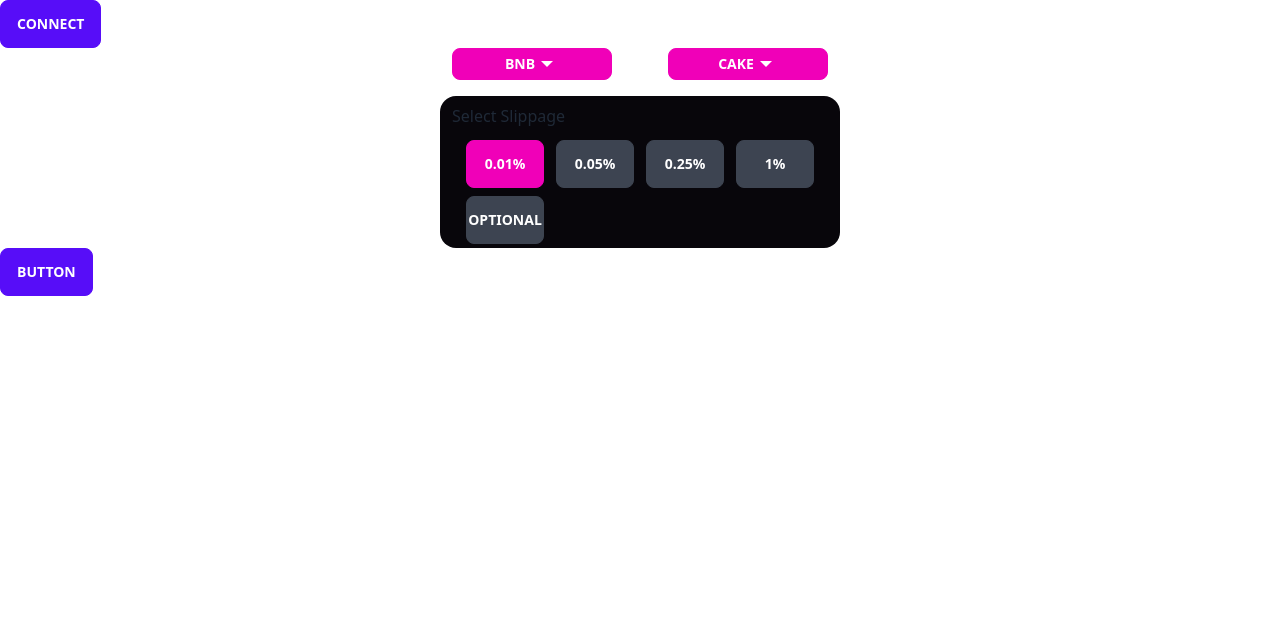
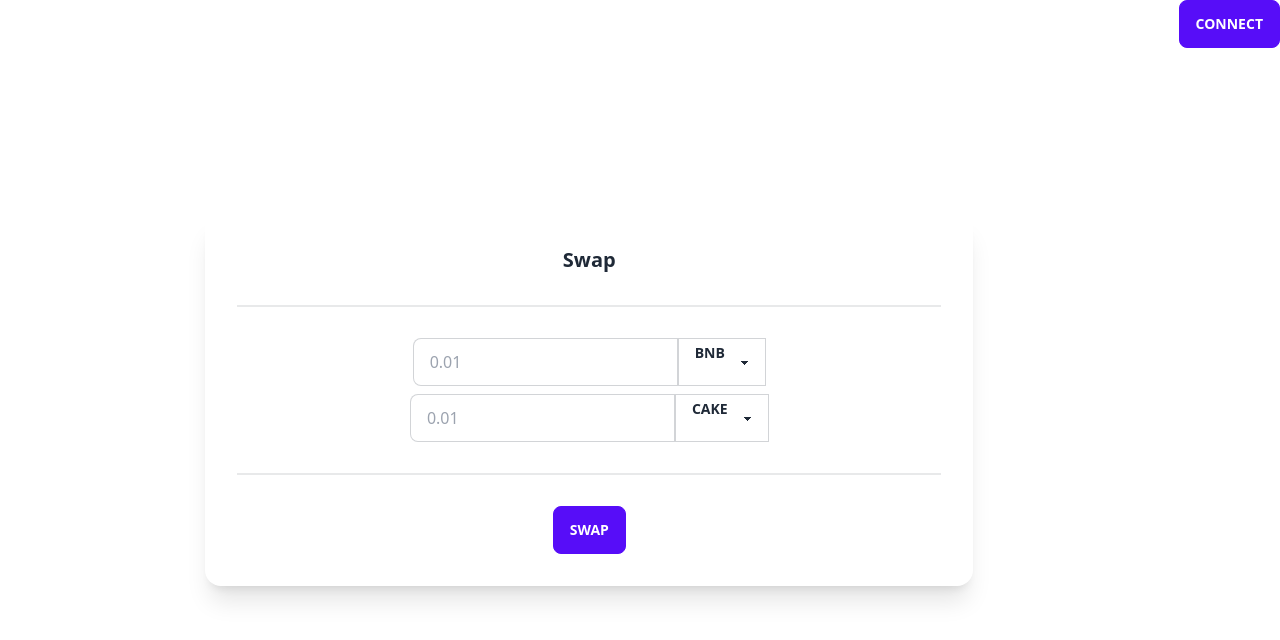
Before and after one commit to DarkMiclos/DrumSwap-Hackathon, a React (Vite) app in the folder frontend/: page / in a window 1280 px wide. Shown: the top 640 px of the page. Built offline with nearby package versions, Linux system fonts and the light colour scheme.

Commit message:
Reorganize how the frontend looks from the existing react components that we have written so far.

```diff
--- a/frontend/src/App.tsx
+++ b/frontend/src/App.tsx
@@ -1,23 +1,17 @@
 import React from "react";
-import { useWallet } from "./hook/useWallet";
+import { useWallet, isWalletConnected } from "./hook/useWallet";
 import ConnectButton from "./components/ConnectButton";
 import Swap from "./components/Swap";
 import Pool from "./components/Pool";
+import Slippage from "./components/Slippage";
 
 const App = () => {
   const { currentAccount } = useWallet();
 
-  const handleClick = async () => {
-    console.log("test");
-  };
-
   return (
     <>
       <ConnectButton />
-      <Pool></Pool>
-      <button onClick={handleClick} className="btn btn-primary">
-        button
-      </button>
+      <Swap></Swap>
     </>
   );
 };
--- a/frontend/src/components/ConnectButton.tsx
+++ b/frontend/src/components/ConnectButton.tsx
@@ -1,4 +1,4 @@
-import { useWallet } from "../hook/useWallet";
+import { useWallet, isWalletConnected } from "../hook/useWallet";
 
 type Props = {
   className?: string;
@@ -10,12 +10,23 @@
   const handleClick = () => {
     connectWallet();
   };
+  if(isWalletConnected) {
+    return (
+      <div className="float-right">
+        <button className={`btn btn-primary ${className}`}>
+        Disconnect
+      </button>
+      </div>
+    );
+  }
+  else {
+    return (
 
-  return (
-    <button onClick={handleClick} className={`btn btn-primary ${className}`}>
-      Connect
-    </button>
-  );
+      <button onClick={handleClick} className={`btn float-right btn-primary ${className}`}>
+        Connect
+      </button>
+    );
+  }
 };
 
 export default ConnectButton;
--- a/frontend/src/components/Pool.tsx
+++ b/frontend/src/components/Pool.tsx
@@ -1,78 +1,62 @@
-import { IoMdArrowDropdown } from "react-icons/io";
-import TokenSelectionButton from "./TokenSelectionButton";
-import { useRecoilValue } from "recoil";
-import { swapFromTokenState, swapToTokenState } from "../utils/atom";
-import { useState } from "react";
+import React from "react";
+import { ethers } from "ethers";
+import contractABI from "../abi/drumfactory.json";
+import { getEthereum } from "../utils/ethereum";
+
+const contractAdress = "0x802B7cCc3cc79aA41FCb67B9c4e73ec5B121A9d6";
 
 const Pool = () => {
-  const swapFromToken = useRecoilValue(swapFromTokenState);
-  const swapToToken = useRecoilValue(swapToTokenState);
-  const [feeTier, setFeeTier] = useState<number>(0);
+    let getContract = () => {
+        if(window.ethereum) {
+            const provider = new ethers.providers.Web3Provider(window.ethereum);
+            const signer = provider.getSigner();
+            let contract = new ethers.Contract(
+            contractAdress,
+            contractABI,
+            signer
+            );
+            return contract;
+        }
+    }
 
-  const feeTiers = ["0.01%", "0.05%", "0.25%", "1%", "optional"];
+    let createPair = (tokenAdressA: string, tokenAdressB: string) => {
+        getContract()?.createPair(tokenAdressA, tokenAdressB);
+    }
 
-  const handleClick = (e: React.MouseEvent<HTMLButtonElement>) => {
-    setFeeTier(Number(e.currentTarget.id));
-  };
+    let allPairs = () => {
+        console.log(getContract()?.getPair("0xCea5BFE9542eDf828Ebc2ed054CA688f0224796f", "0x16B3b6c340aaB14A6696D66fA1C319B371AFeBd1"));
+    }
 
-  return (
-    <div className="w-[400px] rounded-2xl mx-auto">
-      {/* Select tokens */}
-      <div className=" w-full h-[40px]">
-        <div className=" w-full h-[32px] my-auto">
-          <TokenSelectionButton
-            type="from"
-            className="btn btn-sm btn-secondary w-[40%] mx-3"
-          >
-            {swapFromToken}
-            <IoMdArrowDropdown size={24} />
-          </TokenSelectionButton>
-
-          <TokenSelectionButton
-            type="to"
-            className="btn btn-sm btn-secondary w-[40%] float-right mx-3"
-          >
-            {swapToToken}
-            <IoMdArrowDropdown size={24} />
-          </TokenSelectionButton>
-          <div className="clear-right" />
+    return (
+        <div className="flex justify-center items-center h-screen">
+            <div className="card w-[60vw] w-min-[60vw] shadow-xl">
+            <div className="card-body">
+                <h2 className="card-title justify-center">Add Liquidity</h2>
+                <div className="divider"></div>
+                <label className="input-group flex justify-center">
+                    <input type="text" placeholder="0.01" className="input input-bordered" />
+                    <select className="select select-bordered">
+                        <option disabled selected>ETH </option>
+                        <option>BTC</option>
+                        <option>DRUM</option>
+                    </select>
+                </label>
+                <label className="input-group flex justify-center">
+                    <input type="text" placeholder="0.01" className="input input-bordered" />
+                    <select className="select select-bordered">
+                        <option disabled selected>ETH </option>
+                        <option>BTC</option>
+                        <option>DRUM</option>
+                    </select>
+                </label>
+                <div className="divider"></div>
+                <div className="card-actions justify-center">
+                    <button className="btn btn-primary" onClick={allPairs}>Add Liquidity</button>
+                </div>
+            </div>
         </div>
-      </div>
-      <div className="w-full h-[calc(100%-40px)] bg-[#08060b] rounded-2xl">
-        {/* Select fees */}
-        <h3 className="text-md ml-3 mt-2 leading-10">Select Slippage</h3>
-        <div className="h-full">
-          <div className=" grid grid-cols-4 w-[90%] mx-auto h-fit bottom-[10px]">
-            {feeTiers.map((fee, index) => (
-              <button
-                key={index}
-                id={index.toString()}
-                onClick={handleClick}
-                className={`btn ${
-                  feeTier === index ? "btn-secondary" : ""
-                } no-animation w-[78px] mx-auto my-1`}
-              >
-                {fee}
-              </button>
-            ))}
-          </div>
-          {feeTier === 4 && (
-            <div className="text-center">
-              <input
-                type="text"
-                className="input input-secondary my-3 w-[90%]"
-                placeholder="type slippage"
-              />
-            </div>
-          )}
-
-          {/* <button className="absolute btn btn-ghost w-[90%] left-0 right-0 bottom-0 mx-auto">
-            Add Liquidity
-          </button> */}
         </div>
-      </div>
-    </div>
-  );
+    );
 };
 
 export default Pool;
--- /dev/null
+++ b/frontend/src/components/Slippage.tsx
@@ -0,0 +1,78 @@
+import { IoMdArrowDropdown } from "react-icons/io";
+import TokenSelectionButton from "./TokenSelectionButton";
+import { useRecoilValue } from "recoil";
+import { swapFromTokenState, swapToTokenState } from "../utils/atom";
+import { useState } from "react";
+
+const Slippage = () => {
+  const swapFromToken = useRecoilValue(swapFromTokenState);
+  const swapToToken = useRecoilValue(swapToTokenState);
+  const [feeTier, setFeeTier] = useState<number>(0);
+
+  const feeTiers = ["0.1%", "0.3%", "0.5%", "1%", "optional"];
+
+  const handleClick = (e: React.MouseEvent<HTMLButtonElement>) => {
+    setFeeTier(Number(e.currentTarget.id));
+  };
+
+  return (
+    <div className="w-[400px] rounded-2xl mx-auto">
+      {/* Select tokens */}
+      <div className=" w-full h-[40px]">
+        <div className=" w-full h-[32px] my-auto">
+          <TokenSelectionButton
+            type="from"
+            className="btn btn-sm btn-secondary w-[40%] mx-3"
+          >
+            {swapFromToken}
+            <IoMdArrowDropdown size={24} />
+          </TokenSelectionButton>
+
+          <TokenSelectionButton
+            type="to"
+            className="btn btn-sm btn-secondary w-[40%] float-right mx-3"
+          >
+            {swapToToken}
+            <IoMdArrowDropdown size={24} />
+          </TokenSelectionButton>
+          <div className="clear-right" />
+        </div>
+      </div>
+      <div className="w-full h-[calc(100%-40px)] bg-[#08060b] rounded-2xl">
+        {/* Select fees */}
+        <h3 className="text-md ml-3 mt-2 leading-10">Select Slippage</h3>
+        <div className="h-full">
+          <div className=" grid grid-cols-4 w-[90%] mx-auto h-fit bottom-[10px]">
+            {feeTiers.map((fee, index) => (
+              <button
+                key={index}
+                id={index.toString()}
+                onClick={handleClick}
+                className={`btn ${
+                  feeTier === index ? "btn-secondary" : ""
+                } no-animation w-[78px] mx-auto my-1`}
+              >
+                {fee}
+              </button>
+            ))}
+          </div>
+          {feeTier === 4 && (
+            <div className="text-center">
+              <input
+                type="text"
+                className="input input-secondary my-3 w-[90%]"
+                placeholder="type slippage"
+              />
+            </div>
+          )}
+
+          {/* <button className="absolute btn btn-ghost w-[90%] left-0 right-0 bottom-0 mx-auto">
+            Add Liquidity
+          </button> */}
+        </div>
+      </div>
+    </div>
+  );
+};
+
+export default Slippage;
--- a/frontend/src/components/Swap.tsx
+++ b/frontend/src/components/Swap.tsx
@@ -2,10 +2,17 @@
 import { ethers } from "ethers";
 import contractABI from "../abi/drumfactory.json";
 import { getEthereum } from "../utils/ethereum";
+import TokenSelectionButton from "./TokenSelectionButton";
+import { useRecoilValue } from "recoil";
+import { swapFromTokenState, swapToTokenState } from "../utils/atom";
+import { IoMdArrowDropdown } from "react-icons/io";
 
 const contractAdress = "0x802B7cCc3cc79aA41FCb67B9c4e73ec5B121A9d6";
 
 const Swap = () => {
+    const swapFromToken = useRecoilValue(swapFromTokenState);
+    const swapToToken = useRecoilValue(swapToTokenState);
+
     let getContract = () => {
         if(window.ethereum) {
             const provider = new ethers.providers.Web3Provider(window.ethereum);
@@ -29,25 +36,27 @@
 
     return (
         <div className="flex justify-center items-center h-screen">
-            <div className="card w-[60vw] h-[60vh] shadow-xl">
+            <div className="card w-[60vw] w-min-[60vw] shadow-xl">
             <div className="card-body">
                 <h2 className="card-title justify-center">Swap</h2>
                 <div className="divider"></div>
                 <label className="input-group flex justify-center">
                     <input type="text" placeholder="0.01" className="input input-bordered" />
-                    <select className="select select-bordered">
-                        <option disabled selected>ETH </option>
-                        <option>T-shirts</option>
-                        <option>Mugs</option>
-                    </select>
+                    <TokenSelectionButton
+                        type="from"
+                        className="select select-bordered rounded-sm"
+                    >
+                        {swapFromToken}
+                    </TokenSelectionButton>
                 </label>
                 <label className="input-group flex justify-center">
                     <input type="text" placeholder="0.01" className="input input-bordered" />
-                    <select className="select select-bordered">
-                        <option disabled selected>ETH </option>
-                        <option>T-shirts</option>
-                        <option>Mugs</option>
-                    </select>
+                    <TokenSelectionButton
+                        type="from"
+                        className="select select-bordered rounded-sm"
+                    >
+                        {swapToToken}
+                    </TokenSelectionButton>
                 </label>
                 <div className="divider"></div>
                 <div className="card-actions justify-center">
--- a/frontend/src/hook/useWallet.ts
+++ b/frontend/src/hook/useWallet.ts
@@ -1,5 +1,11 @@
 import { useEffect, useState } from "react";
 import { getEthereum } from "../utils/ethereum";
+
+export let isWalletConnected: boolean = false;
+
+function getIsWalletConnected() {
+    return isWalletConnected;
+}
 
 export const useWallet = () => {
     const [currentAccount, setCurrentAccount] = useState<string>();
@@ -68,6 +74,7 @@
             if (!Array.isArray(accounts)) return;
             if (accounts.length !== 0) {
                 const account = accounts[0];
+                isWalletConnected = true;
                 console.log("Found an authorized account:", account);
                 setCurrentAccount(account);
             } else {
```
Also changed, not shown: 1 other file (tests, documents, lock files or other folders).
